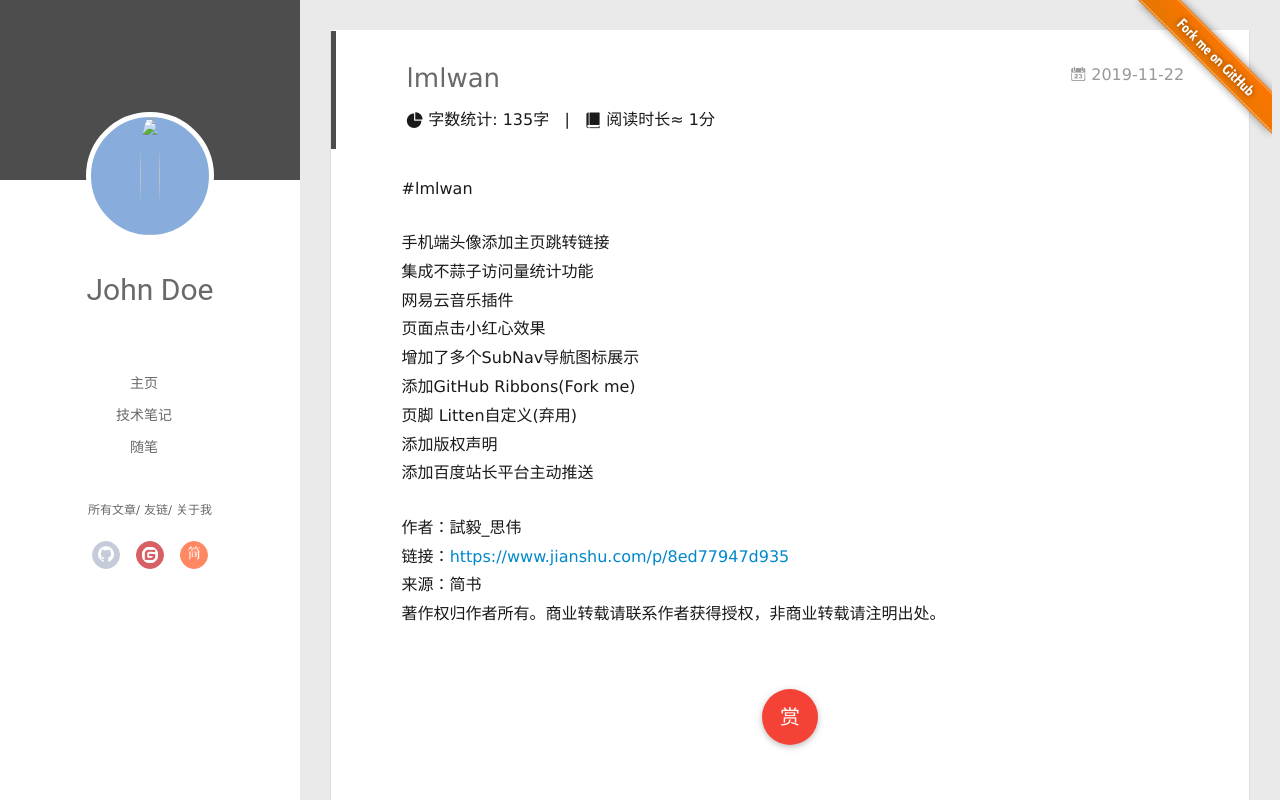
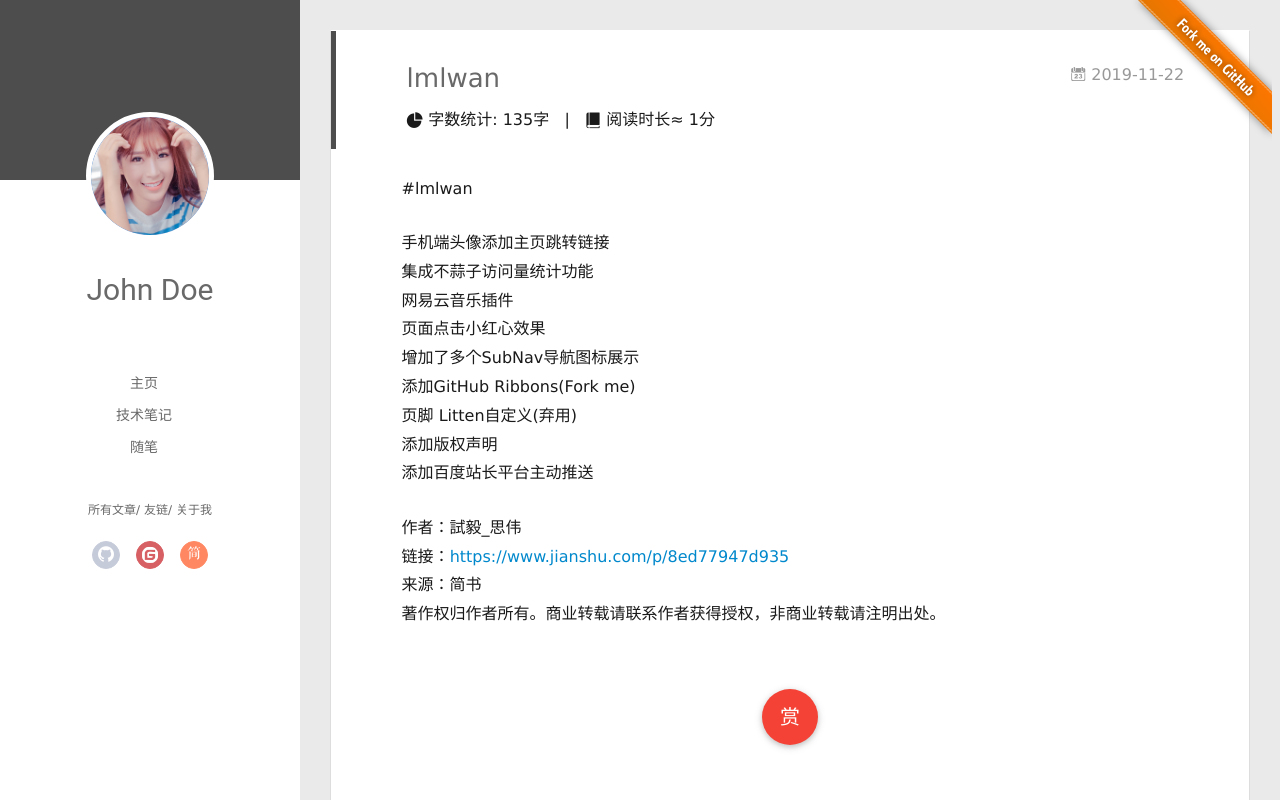
Before and after one commit to lmlwan/lmlwan.github.io, a plain HTML site: page 2019/11/22/lmlwan/index.html in a window 1280 px wide. Drawn offline with Linux system fonts and the light colour scheme; some packages are replaced by stand-ins of ours; no server answers; a script that the page names is missing.

Commit message:
Site updated: 2019-11-22 02:17:50

```diff
--- a/2019/11/22/lmlwan/index.html
+++ b/2019/11/22/lmlwan/index.html
@@ -61,7 +61,7 @@
 <div class="intrude-less">
 	<header id="header" class="inner">
 		<a href="/" class="profilepic">
-			<img src="/img/head.jpg" class="js-avatar">
+			<img src="/img/head.png" class="js-avatar">
 		</a>
 		<hgroup>
 		  <h1 class="header-author"><a href="/">John Doe</a></h1>
@@ -127,7 +127,7 @@
 		<header id="header" class="inner">
 			<div class="profilepic">
 				<a href="/">
-					<img src="/img/head.jpg" class="js-avatar">
+					<img src="/img/head.png" class="js-avatar">
 				</a>
 			</div>
 			<hgroup>
```
Also changed, not shown: archives/2019/11/index.html (+2 -2 lines), archives/2019/index.html (+2 -2 lines), archives/index.html (+2 -2 lines), index.html (+2 -2 lines), img/head.png (added).
